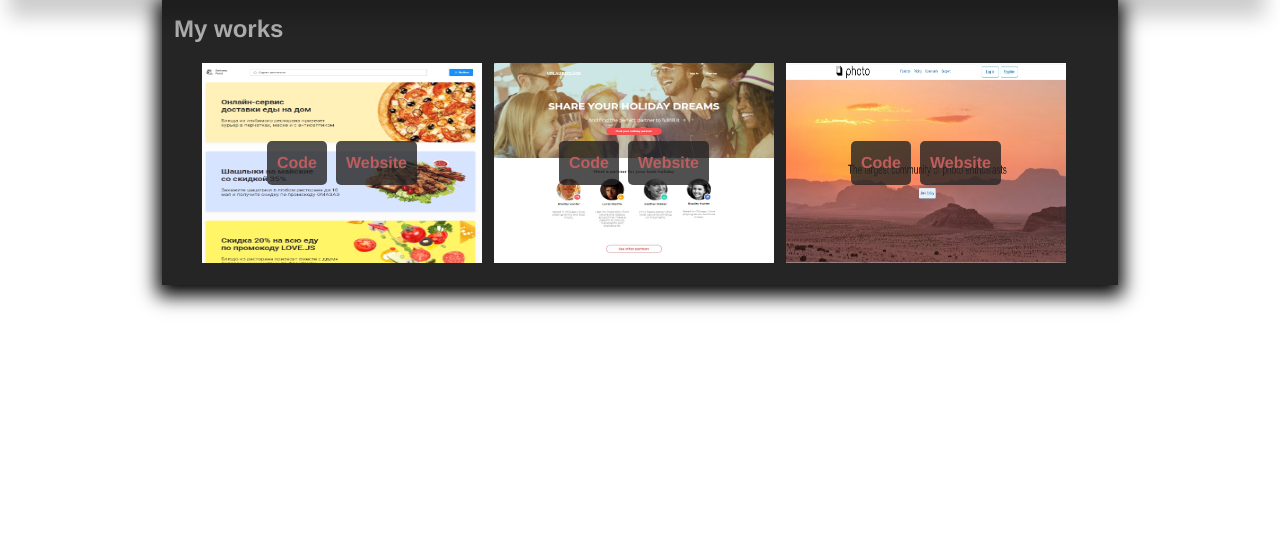
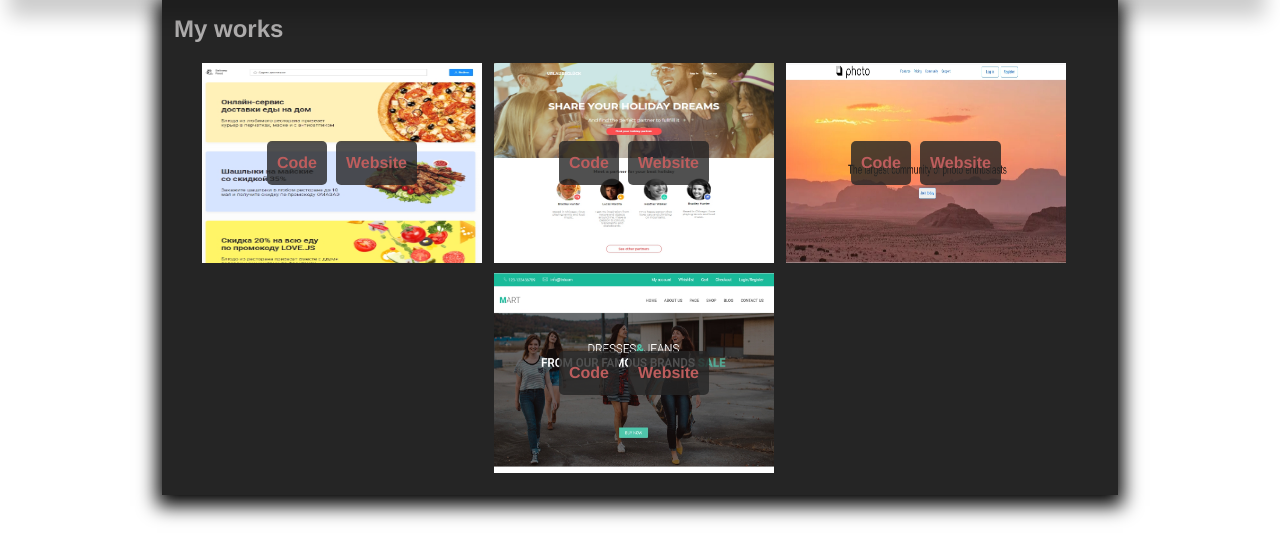
Before and after one commit to belon-creator/portfolio, a plain HTML site: page index.html in a window 1280 px wide. Both pictures are taken after a click on the link "Works". Shown: the part 71-630 px from the top of the page. Drawn offline with Linux system fonts and the light colour scheme.

Commit message:
add work

```diff
--- a/css/styles.css
+++ b/css/styles.css
@@ -308,7 +308,7 @@ adaptive
     justify-content: center;
   }
 
-  .works-list__item:nth-child(-n + 3) {
+  .works-list__item:nth-child(1n) {
     margin-right: 12px;
   }
 
--- a/index.html
+++ b/index.html
@@ -18,7 +18,9 @@
     <div class="tabs" id="tabs-1">
       <header class="hdr">
         <nav class="main-nav">
-          <h1 class="title">Aleksander Belon</h1>
+          <h1 class="title">
+            <a class="link" href="/">Aleksander Belon</a>
+          </h1>
           <ul class="controls" data-controls>
             <li class="list">
               <a href="#about" class="controls__item link">About</a>
@@ -158,6 +160,31 @@
                 <a
                   class="works-list__link link"
                   href="https://belon-creator.github.io/practice/"
+                  target="_blank"
+                  rel="noopener noreferrer"
+                  >Website</a
+                >
+              </div>
+            </li>
+
+            <li class="works-list__item">
+              <img
+                src="./img/mart-1.jpg"
+                alt="delivery-food"
+                width="280"
+                height="200"
+              />
+              <div class="works-list__links">
+                <a
+                  class="works-list__link link"
+                  href="https://github.com/belon-creator/goit-markup-hw-06"
+                  target="_blank"
+                  rel="noopener noreferrer"
+                  >Code</a
+                >
+                <a
+                  class="works-list__link link"
+                  href="https://belon-creator.github.io/goit-markup-hw-06/"
                   target="_blank"
                   rel="noopener noreferrer"
                   >Website</a
```
Also changed, not shown: img/mart-1.jpg (added).
